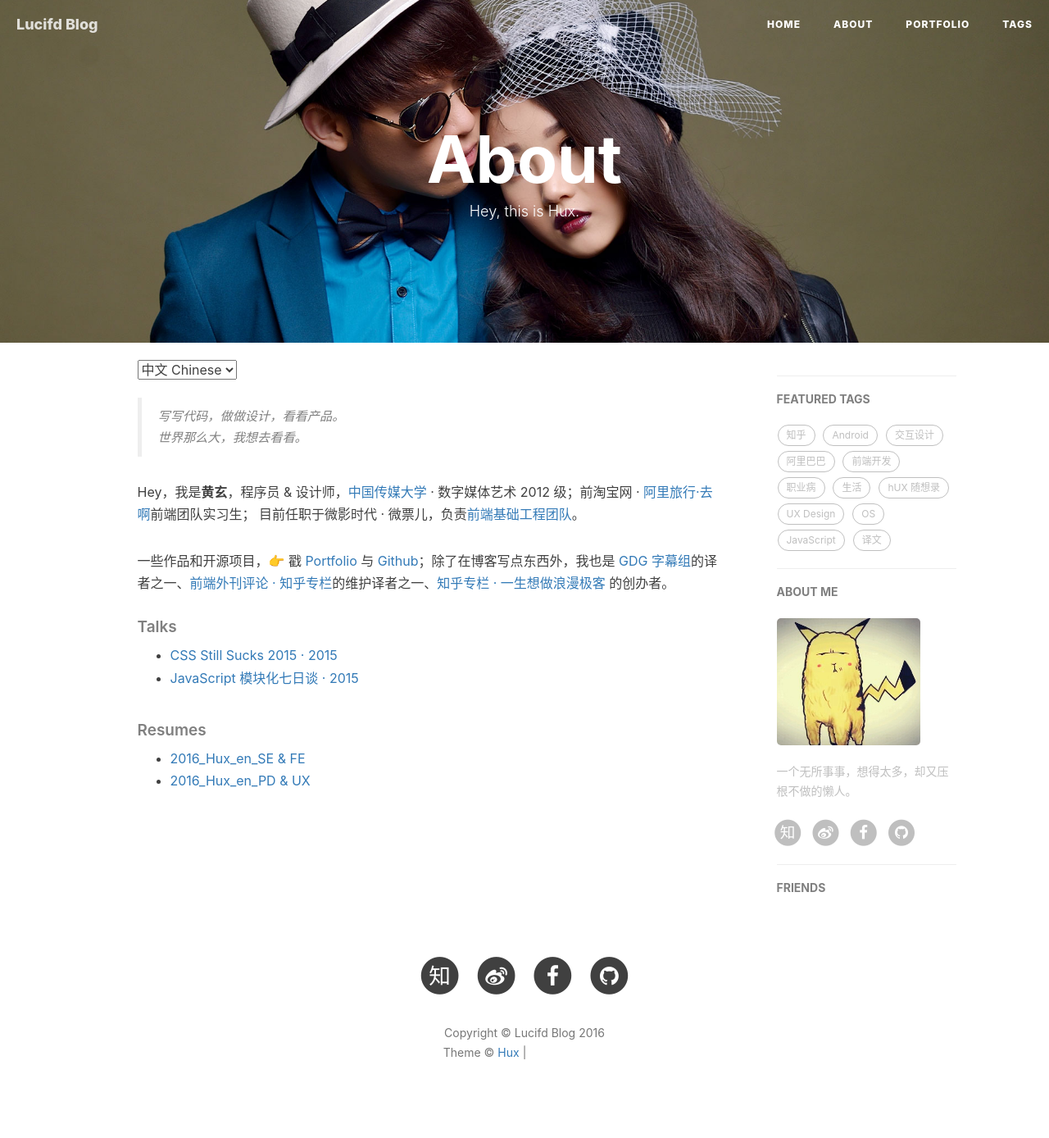
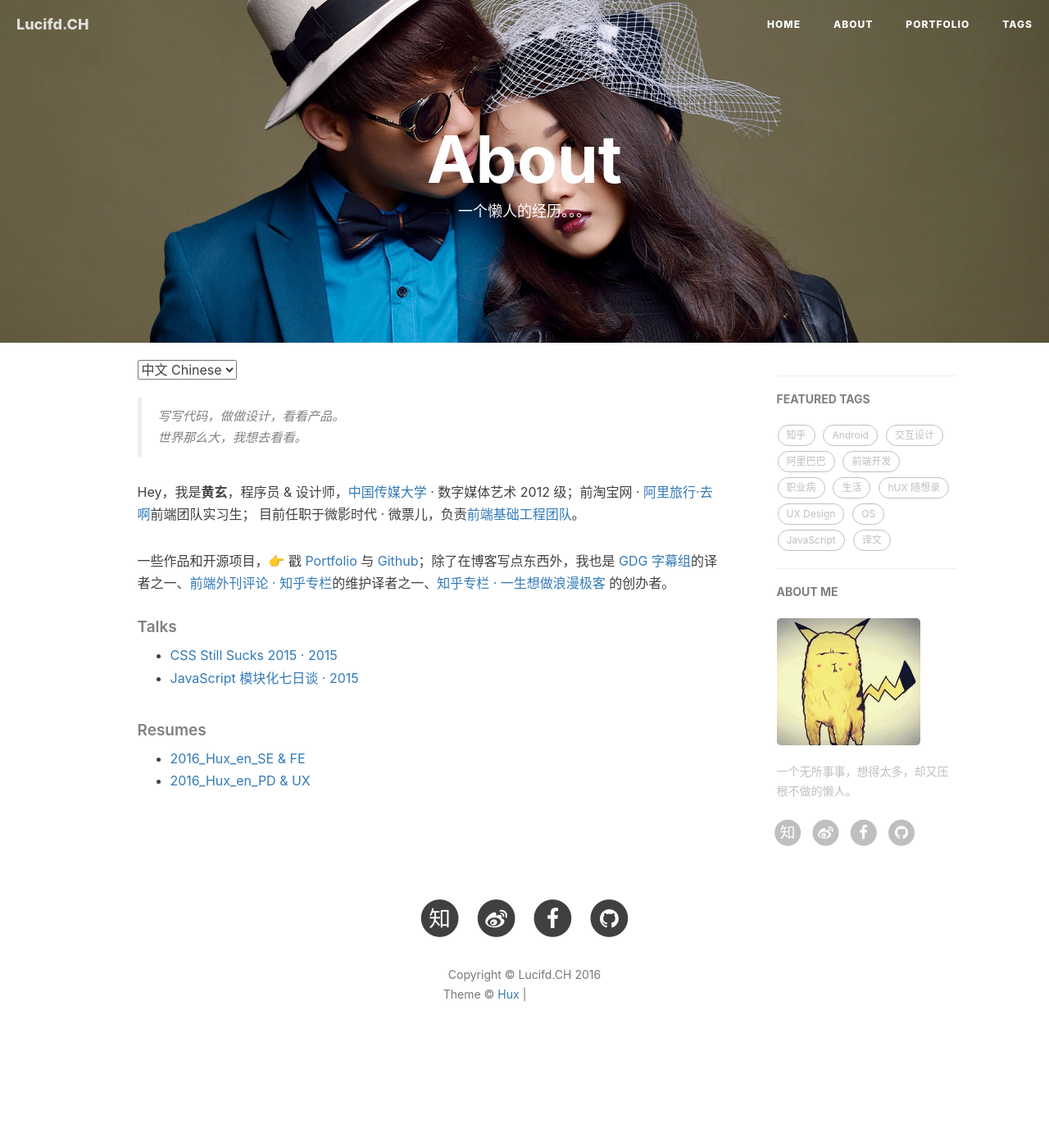
Before and after one commit to dashen19930328/lucifdch.github.io, a Jekyll site: the page built from about.html, in a window 1280 px wide. Shown: the whole page at 82% size. Built offline with Jekyll 4.4.1, drawn with Linux system fonts in a browser that asks for light colours; nearby versions of some CDN libraries; comment, search, counter and statistics services are not loaded; after the commit the page ends 1317 px from its top, so only the background shows below that; grey boxes are pictures that could not be loaded.

Commit message:
no message

```diff
--- a/_config.yml
+++ b/_config.yml
@@ -1,5 +1,5 @@
 # Site settings
-title: Lucifd Blog
+title: Lucifd.CH
 SEOTitle: C.H的博客 | Lucifd Blog
 header-img: img/home-bg.jpg
 email: lucifd@sina.cn
@@ -59,10 +59,10 @@ disqus_username: lucifd
 
 # Analytics settings
 # Baidu Analytics
-ba_track_id: 4cc1f2d8f3067386cc5cdb626a202900
+# ba_track_id: 4cc1f2d8f3067386cc5cdb626a202900
 # Google Analytics
-ga_track_id: 'UA-49627206-1'            # Format: UA-xxxxxx-xx
-ga_domain: huangxuan.me
+# ga_track_id: 'UA-49627206-1'            # Format: UA-xxxxxx-xx
+# ga_domain: huangxuan.me
 
 
 
@@ -80,9 +80,9 @@ featured-condition-size: 1              # A tag will be featured if the size of
 
 
 # Friends
-friends: [
+# friends: [
     # {
     #     title: "名称",
     #     href: "url"
     # }
-]
+# ]
--- a/about.html
+++ b/about.html
@@ -1,7 +1,7 @@
 ---
 layout: page
 title: "About"
-description: "Hey, this is Hux."
+description: "一个懒人的经历。。。"
 header-img: "img/about-bg.jpg"
 ---
 
```
